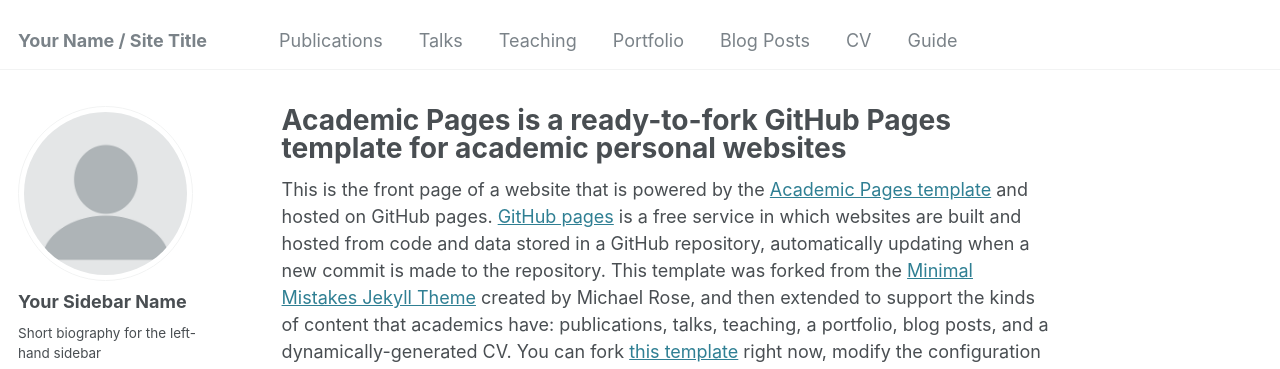
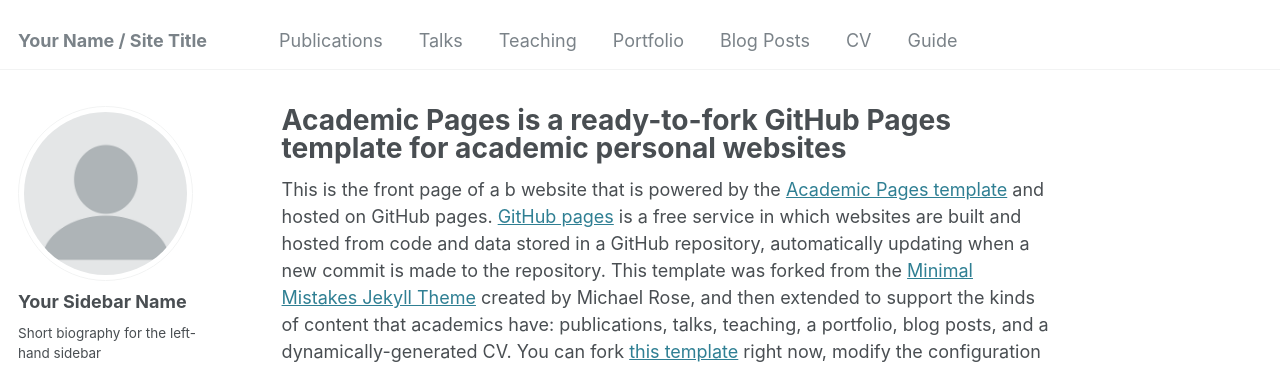
Before and after one commit to ycgultekin/ycgultekin.github.io, a Jekyll site: the page built from _pages/about.md, in a window 1280 px wide and 900 px high. Shown: the top 369 px of the window. Built offline with Jekyll 4.4.1, drawn with Linux system fonts in a browser that asks for light colours; some web fonts are replaced.

Commit message:
initial modification trial

```diff
--- a/_pages/about.md
+++ b/_pages/about.md
@@ -7,7 +7,7 @@
   - /about.html
 ---
 
-This is the front page of a website that is powered by the [Academic Pages template](https://github.com/academicpages/academicpages.github.io) and hosted on GitHub pages. [GitHub pages](https://pages.github.com) is a free service in which websites are built and hosted from code and data stored in a GitHub repository, automatically updating when a new commit is made to the repository. This template was forked from the [Minimal Mistakes Jekyll Theme](https://mmistakes.github.io/minimal-mistakes/) created by Michael Rose, and then extended to support the kinds of content that academics have: publications, talks, teaching, a portfolio, blog posts, and a dynamically-generated CV. You can fork [this template](https://github.com/academicpages/academicpages.github.io) right now, modify the configuration and markdown files, add your own PDFs and other content, and have your own site for free, with no ads!
+This is the front page of a b website that is powered by the [Academic Pages template](https://github.com/academicpages/academicpages.github.io) and hosted on GitHub pages. [GitHub pages](https://pages.github.com) is a free service in which websites are built and hosted from code and data stored in a GitHub repository, automatically updating when a new commit is made to the repository. This template was forked from the [Minimal Mistakes Jekyll Theme](https://mmistakes.github.io/minimal-mistakes/) created by Michael Rose, and then extended to support the kinds of content that academics have: publications, talks, teaching, a portfolio, blog posts, and a dynamically-generated CV. You can fork [this template](https://github.com/academicpages/academicpages.github.io) right now, modify the configuration and markdown files, add your own PDFs and other content, and have your own site for free, with no ads!
 
 A data-driven personal website
 ======
```
